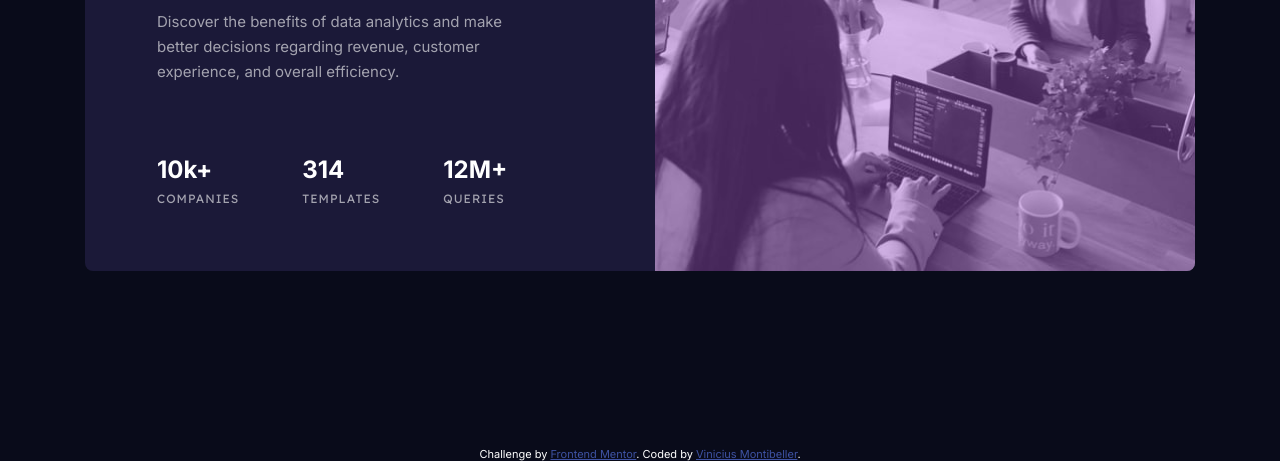
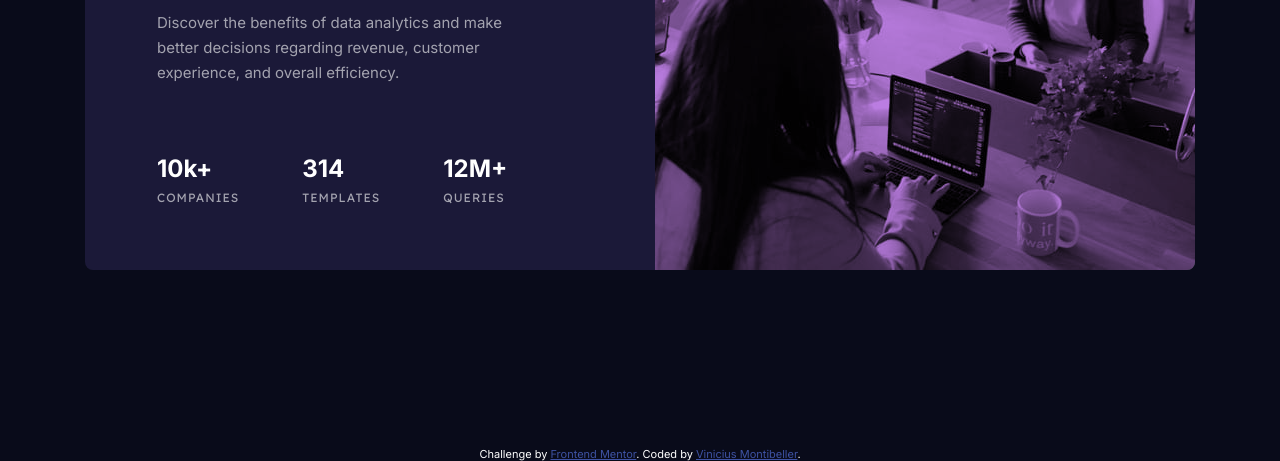
Before and after one commit to viniciusmontibeller/stats-preview-card-component, a plain HTML site: page index.html in a window 1280 px wide. Shown: the part 353-814 px from the top of the page. Drawn offline with Linux system fonts and the light colour scheme.

Commit message:
adjusting image color and removing violet color overflow

```diff
--- a/src/css/style.css
+++ b/src/css/style.css
@@ -71,6 +71,7 @@ main{
 
 .card .image{
     position: relative;
+    line-height: 0;
 }
 
 .card .image::before{
@@ -79,7 +80,8 @@ main{
     height: 100%;
     width: 100%;
     position: absolute;
-    opacity: 0.4;
+    mix-blend-mode: multiply;
+    opacity: 0.8;
 }
 
 @media(max-width: 1099px){
```
